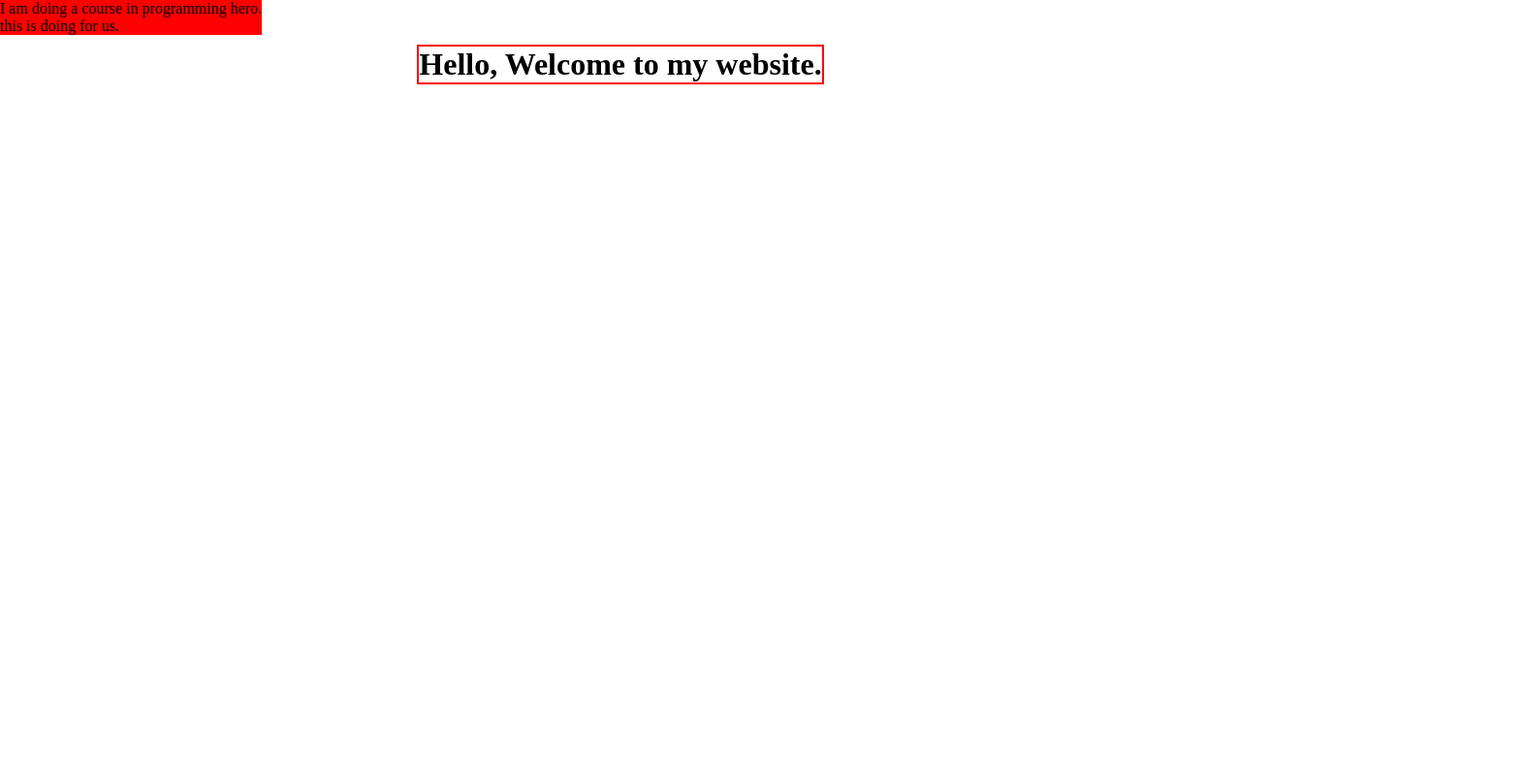
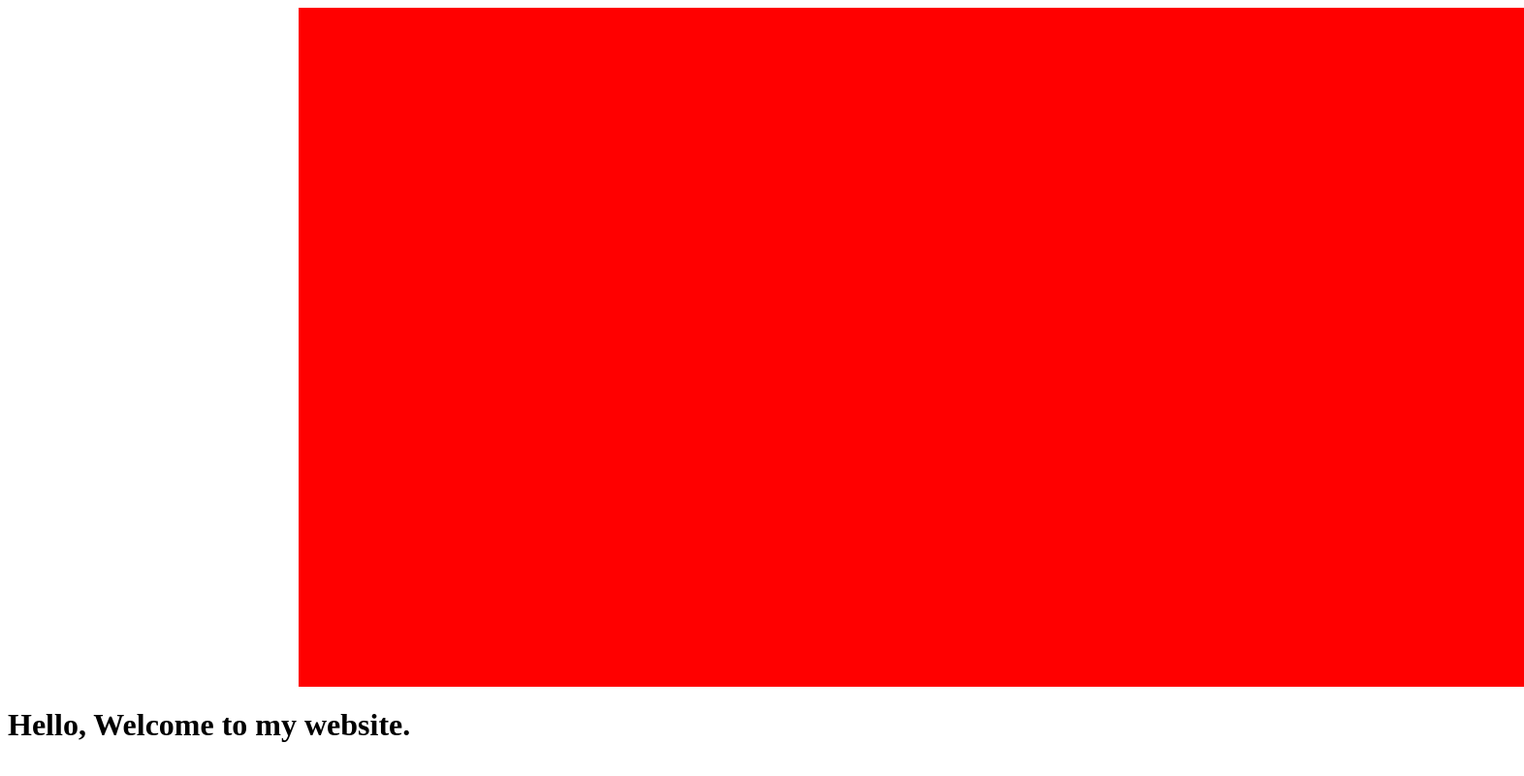
Before and after one commit to Saeedkpi/responsive_conceptual_session, a plain HTML site: page index.html in a window 1280 px wide. Shown: the whole page at 97% size, 1572 px wide, since content can reach past the window. Drawn offline with Linux system fonts and the light colour scheme.

Commit message:
some change added

```diff
--- a/index.html
+++ b/index.html
@@ -5,26 +5,26 @@
     <meta name="viewport" content="width=device-width, initial-scale=1.0">
     <title>conceptual session</title>
     <style>
-        *{
+        /* *{
             margin: 0;
             padding: 0;
-        }
+        } */
         .container {
             background-color: red;
-            width: fit-content;
+            height: 700px;
+            width: 100%;
+            margin-left: 300px;
         }
-        h1 {
+        /* h1 {
             border: 2px solid red;
             width: max-content;
             margin: 10px auto;
-        }
+        } */
     </style>
 </head>
 <body>
     <div class="container">
-        I am doing a course in programming hero.<br>
 
-        this is doing for us.
     </div>
     <h1>
         Hello, Welcome to my website.
```
